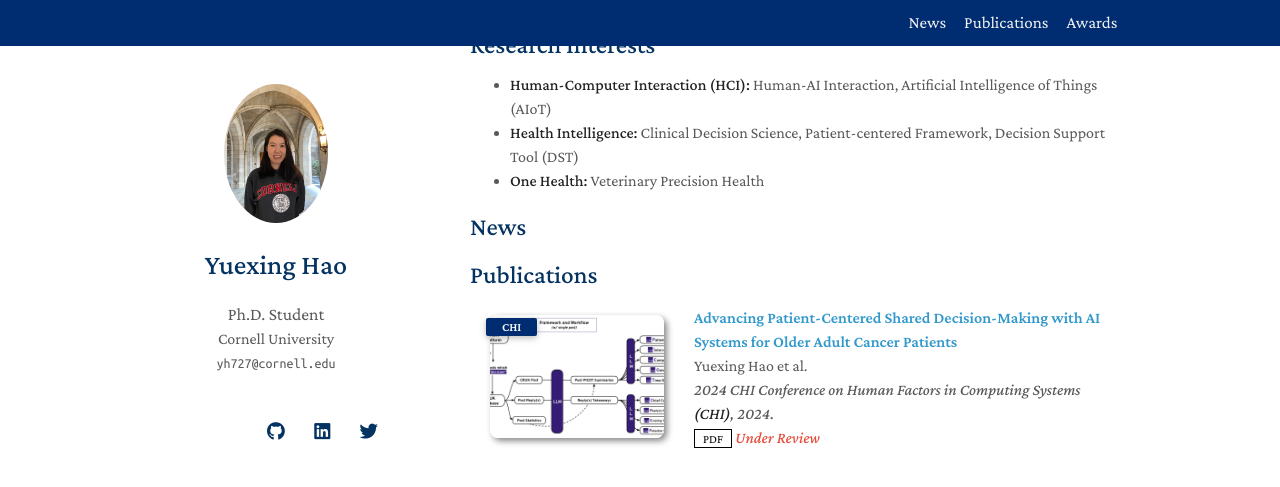
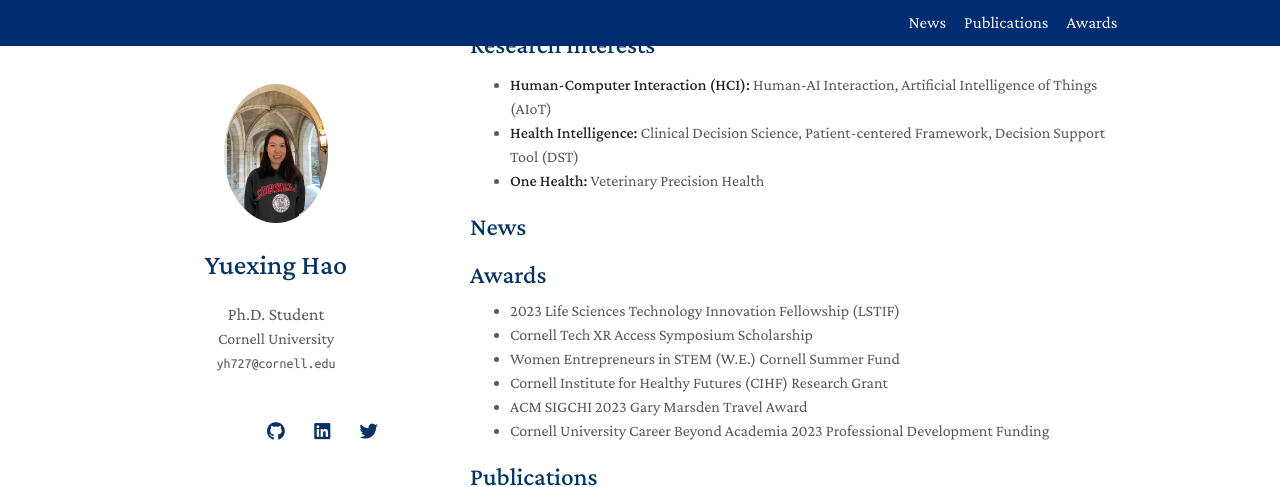
Before and after one commit to YuexingHao/Yuexing-Hao, a Jekyll site: the page built from index.md, in a window 1280 px wide and 900 px high, scrolled down 350 px, cut to the strip 0-487 px from the top of the window. Built offline with Jekyll 4.4.1, drawn with Linux system fonts in a browser that asks for light colours; nearby versions of some CDN libraries; a style sheet for code colours, icons or effects is not loaded; our own code applies the rules of GitHub Pages for plain Markdown files.

Commit message:
Update awards.md

```diff
--- a/_includes/awards.md
+++ b/_includes/awards.md
@@ -1,5 +1,3 @@
-{% for link in site.data.awards.main %}
-
 <h1 id="Selected Awards and Grants"></h1>
 
 <h2 style="margin: 20px 0px 10px;">Awards</h2>
@@ -12,5 +10,3 @@
   <li>ACM SIGCHI 2023 Gary Marsden Travel Award</li>
   <li>Cornell University Career Beyond Academia 2023 Professional Development Funding</li>
 </ul>
-
-{% endfor %}
```
